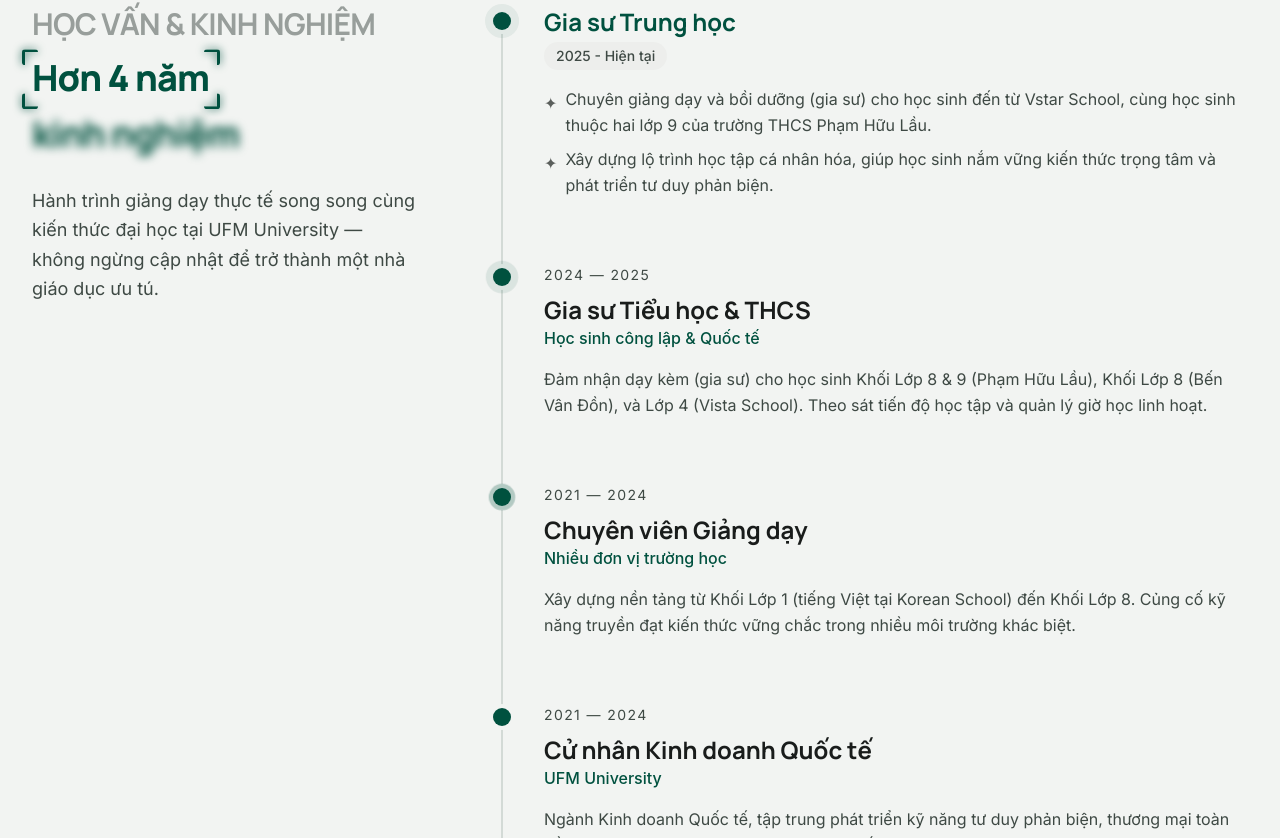
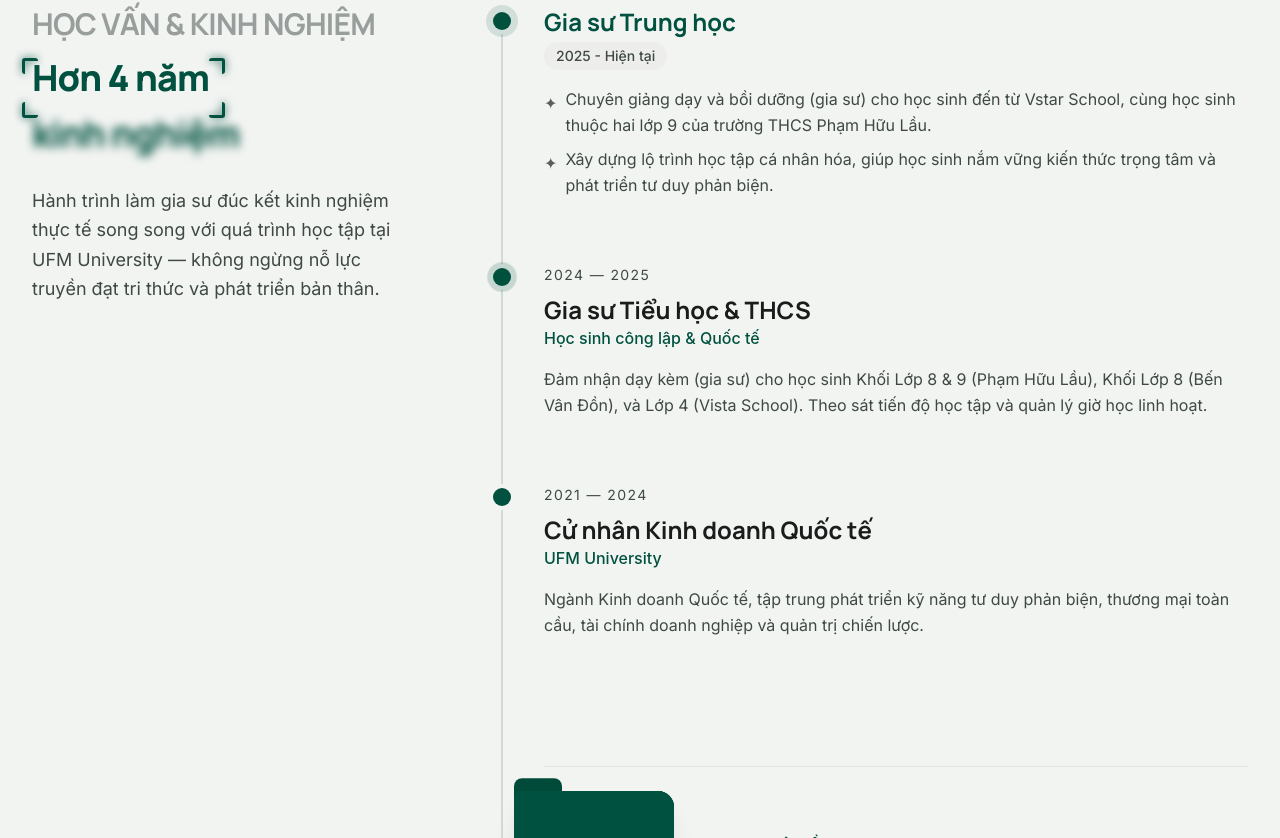
Before and after one commit to TwuanMinn/cv.rosi, a React (Vite) app: page / in a window 1280 px wide. Shown: the part 1287-2125 px from the top of the page. Built offline with nearby package versions, Linux system fonts and the light colour scheme.

Commit message:
content: correctly phrase background as university student and tutor, removing educator specialist assertions

```diff
--- a/src/components/ExperienceTimeline.tsx
+++ b/src/components/ExperienceTimeline.tsx
@@ -21,7 +21,7 @@ export default function ExperienceTimeline() {
                 glowColor="rgba(0, 81, 63, 0.4)"
               />
               <p className="mt-6 md:mt-8 text-base md:text-lg text-on-surface-variant font-body leading-relaxed">
-                Hành trình giảng dạy thực tế song song cùng kiến thức đại học tại UFM University — không ngừng cập nhật để trở thành một nhà giáo dục ưu tú.
+                Hành trình làm gia sư đúc kết kinh nghiệm thực tế song song với quá trình học tập tại UFM University — không ngừng nỗ lực truyền đạt tri thức và phát triển bản thân.
               </p>
             </div>
           </div>
@@ -72,22 +72,6 @@ export default function ExperienceTimeline() {
                 </p>
               </div>
 
-              {/* Experience Item 3 */}
-              <div className="relative pl-12 md:pl-16" data-reveal="fade-in" style={{ transitionDelay: '300ms' }}>
-                <span className="absolute left-[9px] md:left-[13px] top-1.5 w-[18px] h-[18px] bg-primary rounded-full ring-4 ring-surface-container-low z-10 flex items-center justify-center">
-                  <span className="absolute inset-0 bg-primary rounded-full animate-ping opacity-50" style={{animationDelay: '300ms'}}></span>
-                </span>
-                <span className="text-sm font-label uppercase tracking-widest text-on-surface-variant">
-                  2021 — 2024
-                </span>
-                <h3 className="text-2xl font-headline font-bold text-on-surface mt-2">
-                  Chuyên viên Giảng dạy
-                </h3>
-                <p className="text-primary font-medium">Nhiều đơn vị trường học</p>
-                <p className="mt-4 text-on-surface-variant font-body leading-relaxed">
-                  Xây dựng nền tảng từ Khối Lớp 1 (tiếng Việt tại Korean School) đến Khối Lớp 8. Củng cố kỹ năng truyền đạt kiến thức vững chắc trong nhiều môi trường khác biệt.
-                </p>
-              </div>
 
               {/* Education Item 1 */}
               <div className="relative pl-12 md:pl-16" data-reveal="fade-in" style={{ transitionDelay: '400ms' }}>
```
